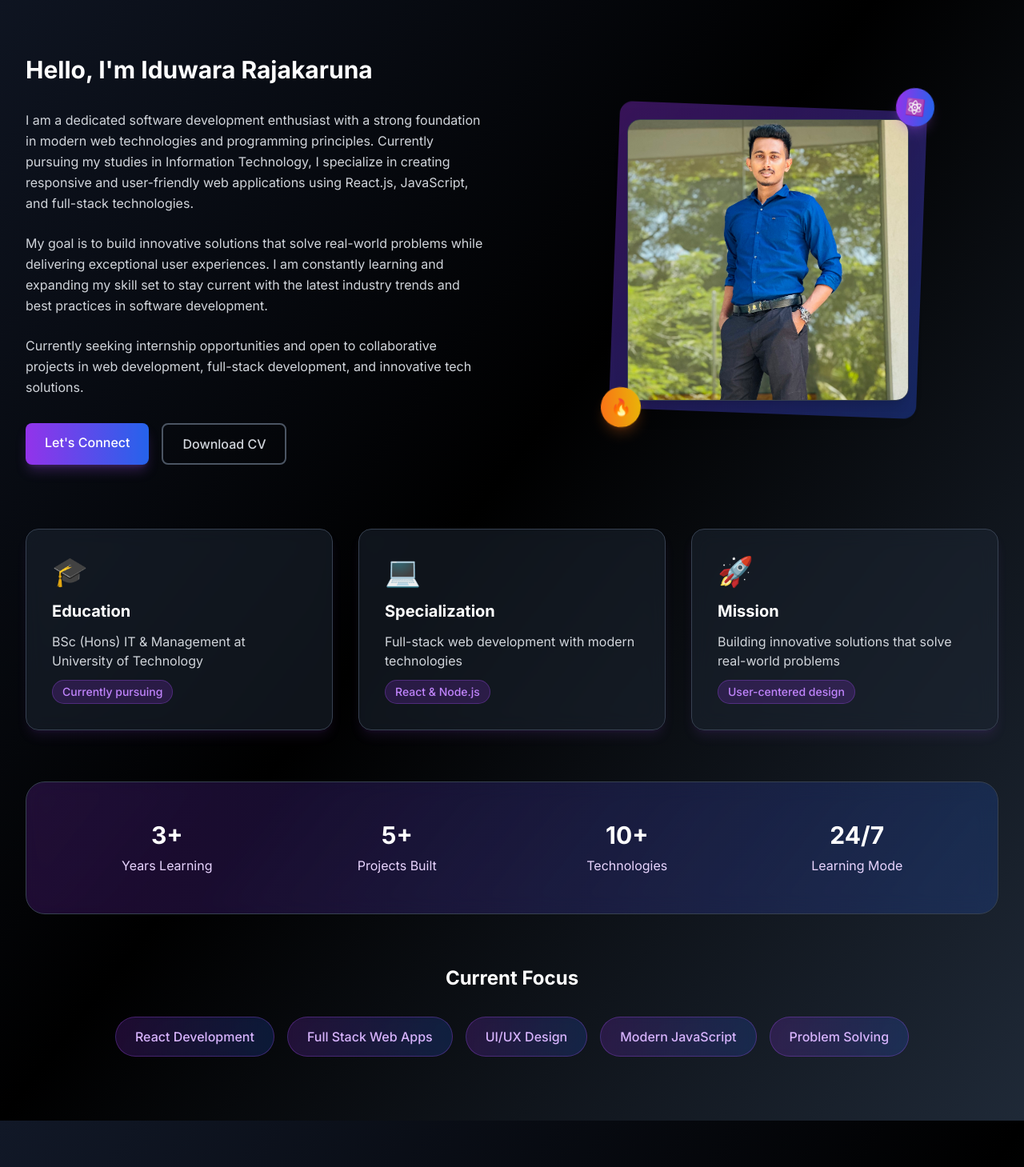
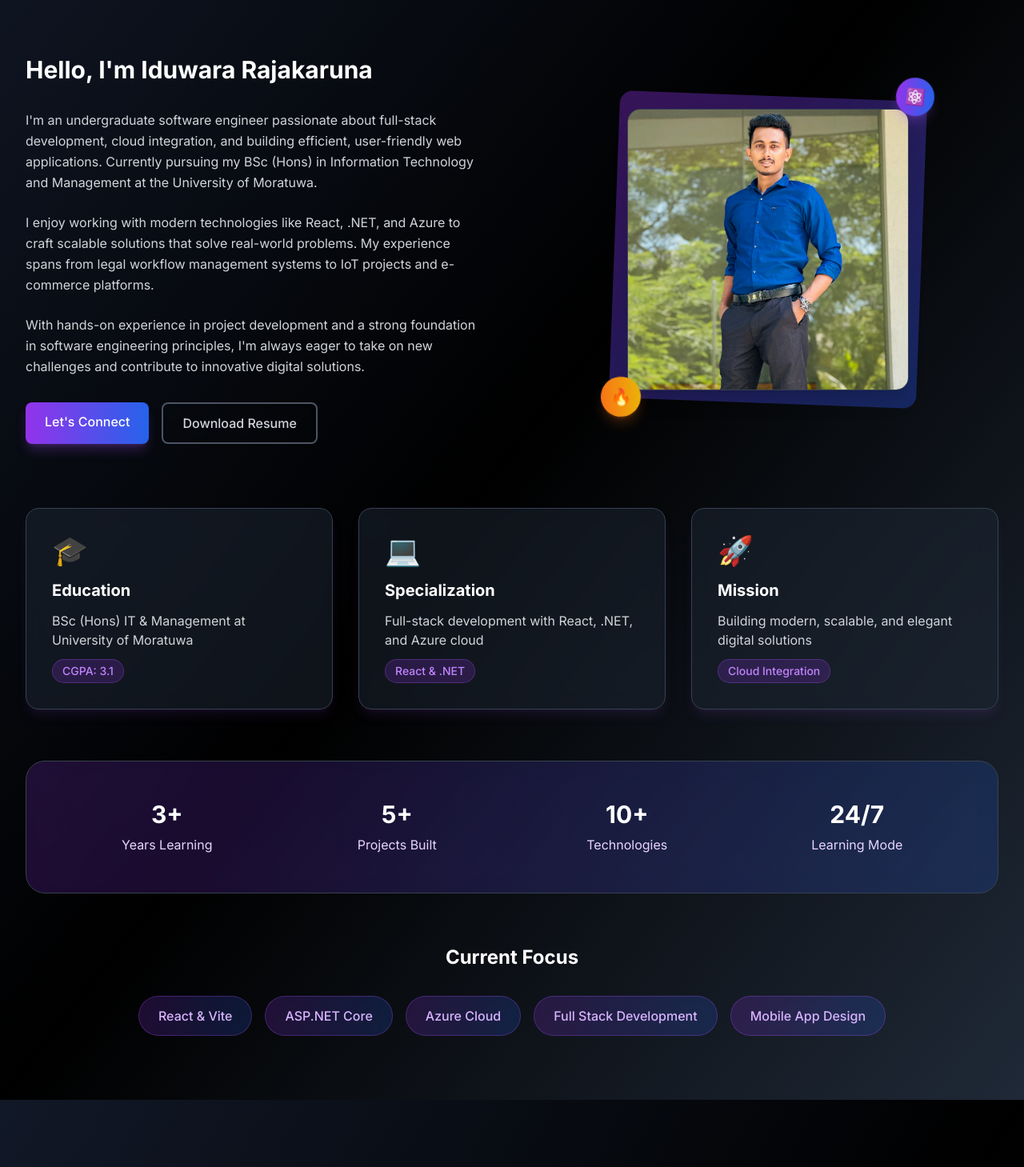
Before and after one commit to IduwaraRajakaruna/My-portfolio, a React (Vite) app: page / in a window 1280 px wide. Shown: the part 1040-2499 px from the top of the page at 80% size. Built offline with nearby package versions, Linux system fonts and the light colour scheme.

Commit message:
Edited portfolio data

```diff
--- a/src/components/About.jsx
+++ b/src/components/About.jsx
@@ -43,35 +43,35 @@ const About = () => {
     }
   }
 
-  // 📚 CUSTOMIZE: Update your personal information cards
+    // 📚 CUSTOMIZE: Update your personal information cards
   const aboutCards = [
     {
       icon: "🎓", // Change emoji icon
       title: "Education", // Update title
-      description: "BSc (Hons) IT & Management at University of Technology", // Your actual education
-      highlight: "Currently pursuing" // Current status
+      description: "BSc (Hons) IT & Management at University of Moratuwa", // Your actual education
+      highlight: "CGPA: 3.1" // Current status
     },
     {
       icon: "💻", // Change to represent your specialty
       title: "Specialization", // Your main field
-      description: "Full-stack web development with modern technologies", // Your expertise
-      highlight: "React & Node.js" // Your tech stack
+      description: "Full-stack development with React, .NET, and Azure cloud", // Your expertise
+      highlight: "React & .NET" // Your tech stack
     },
     {
       icon: "🚀", // Change to represent your goals
       title: "Mission", // Your career mission
-      description: "Building innovative solutions that solve real-world problems", // Your mission statement
-      highlight: "User-centered design" // Your approach
+      description: "Building modern, scalable, and elegant digital solutions", // Your mission statement
+      highlight: "Cloud Integration" // Your approach
     }
   ]
 
   // 🎯 CUSTOMIZE: Update your current focus areas / skills you're learning
   const currentFocus = [
-    "React Development", // Replace with your skills
-    "Full Stack Web Apps",
-    "UI/UX Design",
-    "Modern JavaScript",
-    "Problem Solving"
+    "React & Vite", // Replace with your skills
+    "ASP.NET Core",
+    "Azure Cloud",
+    "Full Stack Development",
+    "Mobile App Design"
   ]
 
   return (
@@ -119,26 +119,26 @@ const About = () => {
                 className="space-y-6 text-gray-300 leading-relaxed"
               >
                 <p>
-                  I am a dedicated software development enthusiast with a strong foundation in modern
-                  web technologies and programming principles. Currently pursuing my studies in
-                  Information Technology, I specialize in creating responsive and user-friendly
-                  web applications using React.js, JavaScript, and full-stack technologies.
+                  I'm an undergraduate software engineer passionate about full-stack development,
+                  cloud integration, and building efficient, user-friendly web applications.
+                  Currently pursuing my BSc (Hons) in Information Technology and Management at
+                  the University of Moratuwa.
                 </p>
 
                 <p>
-                  My goal is to build innovative solutions that solve real-world problems while
-                  delivering exceptional user experiences. I am constantly learning and expanding
-                  my skill set to stay current with the latest industry trends and best practices
-                  in software development.
+                  I enjoy working with modern technologies like React, .NET, and Azure to craft
+                  scalable solutions that solve real-world problems. My experience spans from
+                  legal workflow management systems to IoT projects and e-commerce platforms.
                 </p>
 
                 <p>
-                  Currently seeking internship opportunities and open to collaborative projects in
-                  web development, full-stack development, and innovative tech solutions.
+                  With hands-on experience in project development and a strong foundation in
+                  software engineering principles, I'm always eager to take on new challenges
+                  and contribute to innovative digital solutions.
                 </p>
               </motion.div>
 
-              <motion.div
+                            <motion.div
                 variants={itemVariants}
                 className="mt-8 flex flex-wrap gap-4"
               >
@@ -151,12 +151,12 @@ const About = () => {
                   Let's Connect
                 </motion.a>
                 <motion.a
-                  href="/cv.pdf"
-                  className="border-2 border-gray-600 text-gray-300 px-6 py-3 rounded-lg font-medium hover:border-purple-400 hover:text-purple-400 transition-all duration-200"
+                  href="/resume.pdf"
+                  className="border-2 border-gray-600 text-gray-300 px-6 py-3 rounded-lg font-medium hover:border-purple-400 hover:text-purple-400 transition-all duration-200 backdrop-blur-sm"
                   whileHover={{ scale: 1.05, y: -2 }}
                   whileTap={{ scale: 0.95 }}
                 >
-                  Download CV
+                  Download Resume
                 </motion.a>
               </motion.div>
             </motion.div>
@@ -185,7 +185,7 @@ const About = () => {
                 <div className="absolute inset-4 bg-gray-800/80 backdrop-blur-md rounded-2xl shadow-xl overflow-hidden border border-gray-700">
                   <img
                     src="/images/profile.jpg"
-                    alt="Iduwara Rajakaruna - Professional Photo"
+                    alt="Iduwara Rajakaruna - Software Engineer"
                     className="w-full h-full object-cover"
                   />
                 </div>
--- a/src/components/Header.jsx
+++ b/src/components/Header.jsx
@@ -34,10 +34,11 @@ const Header = () => {
 
   // 🧭 CUSTOMIZE: Update navigation menu items
   const navItems = [
-    { name: 'Home', href: '#hero' }, // 📝 Add/remove navigation items as needed
+    { name: 'Home', href: '#home' }, // 📝 Add/remove navigation items as needed
     { name: 'About', href: '#about' },
+    { name: 'Projects', href: '#projects' },
     { name: 'Skills', href: '#skills' },
-    { name: 'Projects', href: '#projects' },
+    { name: 'Education', href: '#skills' },
     { name: 'Contact', href: '#contact' }
     // 📝 Add more sections: { name: 'Blog', href: '#blog' }
   ]
--- a/src/components/Projects.jsx
+++ b/src/components/Projects.jsx
@@ -34,87 +34,83 @@ const Projects = () => {
   const projects = [
     {
       id: 1,
-      title: "E-Commerce Platform", // 📝 Your project name
-      description: "A full-stack e-commerce solution with modern UI/UX, secure payment processing, and real-time inventory management.", // 📝 Project description
-      image: "https://images.unsplash.com/photo-1556742049-0cfed4f6a45d?w=600&h=400&fit=crop&crop=center", // 📝 Replace with your project screenshot
-      technologies: ["React", "Node.js", "MongoDB", "Stripe API", "Tailwind CSS"], // 📝 Technologies used
+      title: "LegalFlow - Centralized Legal Management System", // 📝 Your project name
+      description: "A smart legal workflow management system that helps legal professionals manage meetings, deadlines, and documentation. Features real-time notifications and scheduling.", // 📝 Project description
+      image: "https://images.unsplash.com/photo-1589829545856-d10d557cf95f?w=600&h=400&fit=crop&crop=center", // 📝 Replace with your project screenshot
+      technologies: ["ASP.NET Core", "React", "Vite", "Tailwind CSS", "Azure Cosmos DB", "Azure Blob Storage"], // 📝 Technologies used
       category: "Full Stack", // 📝 Project category
-      challenge: "Building a scalable platform that handles high traffic and secure transactions", // 📝 Main challenge faced
-      solution: "Implemented microservices architecture with Redis caching and JWT authentication", // 📝 How you solved it
-      features: ["Real-time inventory", "Secure payments", "Admin dashboard", "Mobile responsive"], // 📝 Key features
+      challenge: "Building a comprehensive system for legal professionals with complex workflow requirements", // 📝 Main challenge faced
+      solution: "Implemented modular architecture with Calendar & Scheduling + Notifications modules, real-time API integration", // 📝 How you solved it
+      features: ["Calendar & Scheduling", "Real-time notifications", "Document management", "Meeting coordination"], // 📝 Key features
       liveUrl: "#", // 📝 Replace with live demo URL
-      githubUrl: "#", // 📝 Replace with GitHub repository URL
-      featured: true // 📝 Set to true for featured projects
+      githubUrl: "https://github.com/IduwaraRajakaruna", // 📝 Replace with GitHub repository URL
+      featured: true, // 📝 Set to true for featured projects
+      timeline: "2nd Year Software Project | 2023–2024",
+      role: "Frontend Developer - Calendar & Scheduling + Notifications modules"
     },
     {
       id: 2,
-      title: "Task Management Dashboard",
-      description: "A collaborative project management tool with real-time updates, team communication, and advanced analytics.",
-      image: "https://images.unsplash.com/photo-1611224923853-80b023f02d71?w=600&h=400&fit=crop&crop=center",
-      technologies: ["Vue.js", "Firebase", "Chart.js", "Socket.io", "SCSS"],
-      category: "Web App",
-      challenge: "Creating real-time collaboration features with offline capability",
-      solution: "Used Firebase Firestore for real-time sync and service workers for offline functionality",
-      features: ["Real-time collaboration", "Offline mode", "Analytics", "Team chat"],
+      title: "BizRates Mobile App",
+      description: "A mobile app designed with Figma to help users find and review top-rated businesses. Includes leaderboards, smart recommendations, messaging, and community features.",
+      image: "https://images.unsplash.com/photo-1512941937669-90a1b58e7e9c?w=600&h=400&fit=crop&crop=center",
+      technologies: ["Figma", "Mobile Design", "UX/UI", "Prototyping"],
+      category: "Mobile Design",
+      challenge: "Creating an intuitive user experience for business discovery and community interaction",
+      solution: "Designed comprehensive UX flows with user-centered design principles and interactive prototypes",
+      features: ["Business discovery", "Review system", "Leaderboards", "Smart recommendations", "Community messaging"],
       liveUrl: "#",
       githubUrl: "#",
-      featured: true
+      featured: true,
+      timeline: "Sysco LABS Project – 2024",
+      role: "UX/UI Designer - App design and UX flow development"
     },
     {
       id: 3,
-      title: "AI-Powered Chat Bot",
-      description: "An intelligent chatbot with natural language processing capabilities and machine learning integration.",
-      image: "https://images.unsplash.com/photo-1531746790731-6c087fecd65a?w=600&h=400&fit=crop&crop=center",
-      technologies: ["Python", "TensorFlow", "Flask", "OpenAI API", "React"],
-      category: "AI/ML",
-      challenge: "Training a model to understand context and provide meaningful responses",
-      solution: "Fine-tuned GPT model with custom training data and implemented context memory",
-      features: ["Natural language understanding", "Context awareness", "Multi-language support", "Analytics"],
+      title: "Laravel E-commerce Gift Shop",
+      description: "A responsive e-commerce web application with comprehensive admin dashboard, product/category management, and role-based authentication system.",
+      image: "https://images.unsplash.com/photo-1556742049-0cfed4f6a45d?w=600&h=400&fit=crop&crop=center",
+      technologies: ["Laravel", "MySQL", "Bootstrap", "PHP", "Blade Templates"],
+      category: "Web Application",
+      challenge: "Building a complete e-commerce solution with secure authentication and admin functionality",
+      solution: "Implemented Laravel's built-in authentication with role-based access control and comprehensive CRUD operations",
+      features: ["Product management", "Category management", "Admin dashboard", "Role-based authentication", "Responsive design"],
       liveUrl: "#",
-      githubUrl: "#",
-      featured: true
+      githubUrl: "https://github.com/IduwaraRajakaruna",
+      featured: true,
+      timeline: "Individual Project | 2024",
+      role: "Full-Stack Developer"
     },
     {
       id: 4,
-      title: "Mobile Banking App",
-      description: "A secure mobile banking application with biometric authentication and real-time transaction monitoring.",
-      image: "https://images.unsplash.com/photo-1563013544-824ae1b704d3?w=600&h=400&fit=crop&crop=center",
-      technologies: ["React Native", "Node.js", "PostgreSQL", "AWS", "Jest"],
-      category: "Mobile",
-      challenge: "Ensuring bank-level security while maintaining excellent user experience",
-      solution: "Implemented multi-layer security with biometric auth, encryption, and fraud detection",
-      features: ["Biometric login", "Real-time alerts", "Transaction history", "Budget tracking"],
+      title: "Smart Home Receptionist (IoT)",
+      description: "An automated visitor access system with smart gate control, motion detection, and Telegram bot notifications for seamless home automation.",
+      image: "https://images.unsplash.com/photo-1558618666-fcd25c85cd64?w=600&h=400&fit=crop&crop=center",
+      technologies: ["ESP32-S3", "PIR & IR Sensors", "C/C++", "Telegram Bot API", "IoT"],
+      category: "IoT Project",
+      challenge: "Coordinating multiple sensors with reliable communication and automated gate control",
+      solution: "Developed motion detection system with DC motor control and integrated Telegram notifications",
+      features: ["Motion detection", "Automated gate control", "Telegram notifications", "Visitor management", "Real-time monitoring"],
       liveUrl: "#",
-      githubUrl: "#",
-      featured: false
+      githubUrl: "https://github.com/IduwaraRajakaruna",
+      featured: false,
+      timeline: "1st Year Project | 2023–2024",
+      role: "IoT Developer - Motion detection and DC motor control system"
     },
     {
       id: 5,
-      title: "Data Visualization Platform",
-      description: "An interactive data visualization tool for business intelligence with custom chart builders and real-time data streaming.",
-      image: "https://images.unsplash.com/photo-1551288049-bebda4e38f71?w=600&h=400&fit=crop&crop=center",
-      technologies: ["D3.js", "React", "Python", "FastAPI", "WebSockets"],
-      category: "Data Science",
-      challenge: "Rendering complex visualizations with large datasets without performance issues",
-      solution: "Implemented data streaming, virtual scrolling, and WebGL acceleration",
-      features: ["Interactive charts", "Real-time data", "Custom dashboards", "Export options"],
+      title: "E-Commerce Website (Ongoing)",
+      description: "A modern full-stack e-commerce platform built with React, Node.js, and MongoDB. Features product management, shopping cart, and secure payment processing.",
+      image: "https://images.unsplash.com/photo-1563013544-824ae1b704d3?w=600&h=400&fit=crop&crop=center",
+      technologies: ["React", "Node.js", "Express", "MongoDB", "REST APIs"],
+      category: "Full Stack",
+      challenge: "Building a scalable e-commerce platform with modern web technologies",
+      solution: "Implementing MERN stack architecture with RESTful APIs and responsive design",
+      features: ["Product catalog", "Shopping cart", "User authentication", "Order management", "Responsive design"],
       liveUrl: "#",
-      githubUrl: "#",
-      featured: false
-    },
-    {
-      id: 6,
-      title: "IoT Home Automation",
-      description: "A comprehensive home automation system with IoT device integration and voice control capabilities.",
-      image: "https://images.unsplash.com/photo-1558618666-fcd25c85cd64?w=600&h=400&fit=crop&crop=center",
-      technologies: ["Arduino", "Raspberry Pi", "React", "MQTT", "Alexa Skills"],
-      category: "IoT",
-      challenge: "Coordinating multiple IoT devices with reliable communication and low latency",
-      solution: "Used MQTT protocol with edge computing for local processing and cloud backup",
-      features: ["Voice control", "Mobile app", "Automated schedules", "Energy monitoring"],
-      liveUrl: "#",
-      githubUrl: "#",
-      featured: false
+      githubUrl: "https://github.com/IduwaraRajakaruna",
+      featured: false,
+      timeline: "Ongoing Project | 2024",
+      role: "Full-Stack Developer"
     }
   ]
 
@@ -227,9 +223,19 @@ const Projects = () => {
                   transition={{ duration: 0.8, delay: 0.2 }}
                 >
                   <div>
-                    <h3 className="text-3xl md:text-4xl font-bold text-white mb-4 group-hover:text-purple-400 transition-colors duration-200">
+                    <h3 className="text-3xl md:text-4xl font-bold text-white mb-2 group-hover:text-purple-400 transition-colors duration-200">
                       {project.title}
                     </h3>
+                    {project.timeline && (
+                      <p className="text-sm text-purple-400 font-medium mb-2">
+                        {project.timeline}
+                      </p>
+                    )}
+                    {project.role && (
+                      <p className="text-sm text-gray-400 mb-4">
+                        {project.role}
+                      </p>
+                    )}
                     <p className="text-lg text-gray-300 leading-relaxed mb-6">
                       {project.description}
                     </p>
--- a/src/components/Skills.jsx
+++ b/src/components/Skills.jsx
@@ -36,38 +36,38 @@ const Skills = () => {
     {
       title: "Frontend", // Category name
       icon: "🎨", // Category icon
-      skills: ["React", "JavaScript", "HTML5", "CSS3"], // Add your frontend skills
-      count: 4 // Update count to match your skills array length
+      skills: ["React", "Vite", "Tailwind CSS", "HTML5", "CSS3"], // Add your frontend skills
+      count: 5 // Update count to match your skills array length
     },
     {
       title: "Backend",
       icon: "⚙️",
-      skills: ["Node.js", "Express.js", "REST APIs",".Net"], // Add your backend skills
+      skills: ["ASP.NET Core", "Node.js", "Express", "REST APIs"], // Add your backend skills
       count: 4 // Updated count
     },
     {
       title: "Languages",
       icon: "💻",
-      skills: ["JavaScript", "Python", "Java", "C++"], // Programming languages you know
+      skills: ["JavaScript", "C#", "PHP", "C/C++"], // Programming languages you know
       count: 4
     },
     {
-      title: "Tools",
+      title: "Cloud & Tools",
       icon: "🛠️",
-      skills: ["Git", "VS Code", "Figma"], // Development tools you use
-      count: 3
+      skills: ["Azure", "GitHub", "Postman", "VS Code"], // Development tools you use
+      count: 4
     },
     {
       title: "Databases",
       icon: "🗄️",
-      skills: ["MySQL", "MongoDB"], // Database technologies
-      count: 2
+      skills: ["SQL Server", "Cosmos DB", "MongoDB", "MySQL"], // Database technologies
+      count: 4
     },
     {
-      title: "Cloud",
-      icon: "☁️",
-      skills: ["Firebase", "Vercel"], // Cloud platforms you use
-      count: 2
+      title: "Others",
+      icon: "⚡",
+      skills: ["Agile", "Git", "Figma", "Bootstrap"], // Cloud platforms you use
+      count: 4
     }
   ]
 
@@ -139,17 +139,17 @@ const Skills = () => {
               >
                 <div className="flex items-center mb-6">
                   <div className="w-16 h-16 bg-gradient-to-r from-purple-600 to-blue-600 rounded-xl flex items-center justify-center text-white font-bold text-xl mr-4">
-                    UOT
+                    UOM
                   </div>
                   <div>
-                    <h4 className="text-xl font-bold text-white">B.Sc. (Hons) in Information Technology</h4>
-                    <p className="text-purple-400 font-medium">University of Technology</p>
+                    <h4 className="text-xl font-bold text-white">BSc (Hons) IT & Management</h4>
+                    <p className="text-purple-400 font-medium">University of Moratuwa</p>
                   </div>
                 </div>
-                <p className="text-gray-300 mb-4">2023–2027  (Expected)</p>
+                <p className="text-gray-300 mb-4">2023–2027 (Expected) | CGPA: 3.1</p>
                 <div className="flex items-center">
                   <span className="inline-block px-3 py-1 bg-purple-600/20 text-purple-400 rounded-full text-sm font-medium border border-purple-500/30">
-                    Final Year
+                    Current Student
                   </span>
                 </div>
               </motion.div>
@@ -164,14 +164,14 @@ const Skills = () => {
                     A/L
                   </div>
                   <div>
-                    <h4 className="text-xl font-bold text-white">Advanced Level</h4>
-                    <p className="text-emerald-400 font-medium">National High School</p>
+                    <h4 className="text-xl font-bold text-white">G.C.E. Advanced Level</h4>
+                    <p className="text-emerald-400 font-medium">Kekirawa Central College</p>
                   </div>
                 </div>
-                <p className="text-gray-300 mb-4">2016-2018</p>
+                <p className="text-gray-300 mb-4">2018–2021 | Z-Score: 1.7026</p>
                 <div className="flex items-center">
                   <span className="inline-block px-3 py-1 bg-emerald-600/20 text-emerald-400 rounded-full text-sm font-medium border border-emerald-500/30">
-                    Physical Science
+                    2A 1B | Physical Science
                   </span>
                 </div>
               </motion.div>
```
Also changed, not shown: src/components/Contact.jsx (+7 -7 lines), src/components/Footer.jsx (+4 -4 lines), src/components/Hero.jsx (+7 -7 lines).
